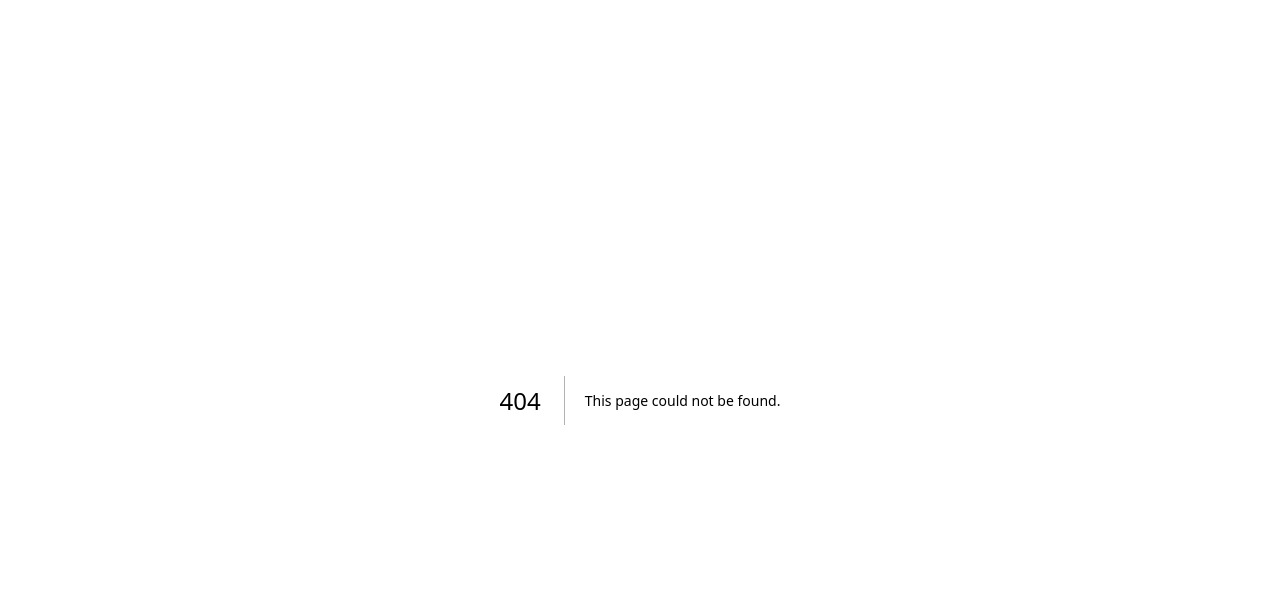
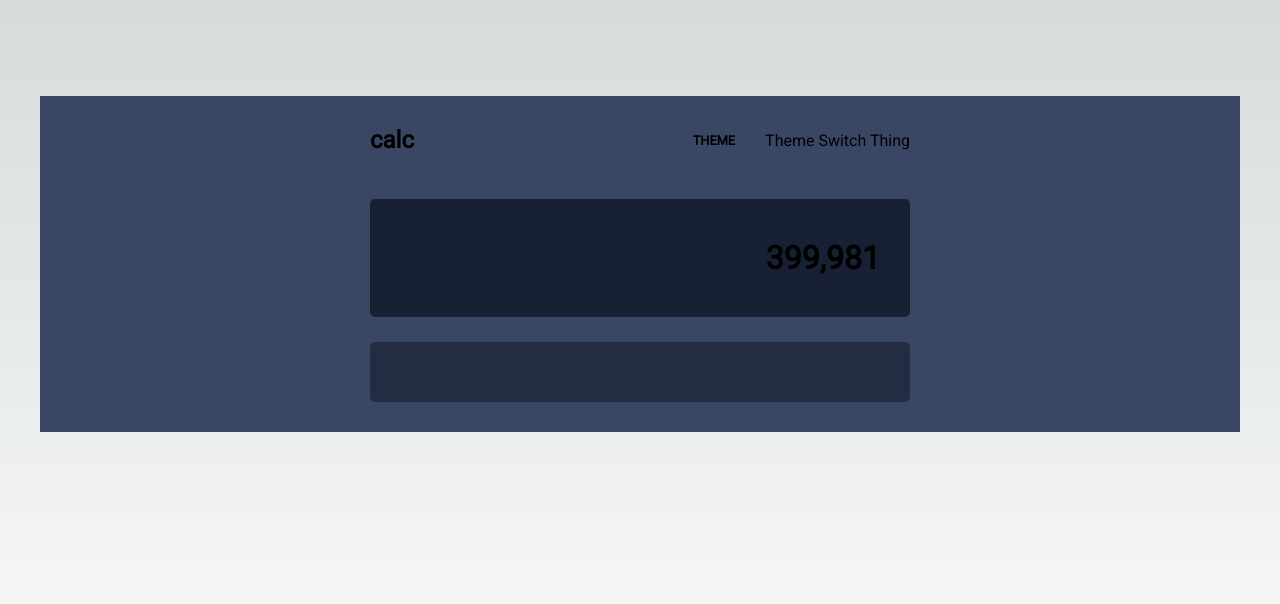
Before and after one commit to spetz83/front-end-mentor, a Next.js app: page /challenges/calculator in a window 1280 px wide. Before the commit this address had no page. Shown: the top 604 px of the page. Built offline with nearby package versions, Linux system fonts and the light colour scheme.

Commit message:
starting shell of calculator

```diff
--- /dev/null
+++ b/pages/challenges/calculator.js
@@ -0,0 +1,22 @@
+import Layout from "@/components/layout";
+import styles from "@/styles/Calculator.module.css";
+
+export default function Calculator() {
+  return (
+    <Layout>
+      <div className={styles.container}>
+        <div className={styles.calculator}>
+          <div className={styles.header}>
+            <h1>calc</h1>
+            <div className={styles.themeSwitcher}>
+              <h2>Theme</h2>
+              <span>Theme Switch Thing</span>
+            </div>
+          </div>
+          <div className={styles.totalContainer}>399,981</div>
+          <div className={styles.keypad}></div>
+        </div>
+      </div>
+    </Layout>
+  );
+}
--- /dev/null
+++ b/styles/Calculator.module.css
@@ -0,0 +1,56 @@
+.container {
+  display: flex;
+  flex-direction: column;
+  align-items: center;
+  justify-content: center;
+  background-color: hsl(222, 26%, 31%);
+  min-width: 1200px;
+  max-width: 1200px;
+  padding: 30px;
+}
+
+.calculator {
+  display: flex;
+  flex-direction: column;
+  gap: 25px;
+  min-width: 540px;
+  max-width: 540px;
+}
+
+.header {
+  display: flex;
+  justify-content: space-between;
+  margin-bottom: 20px;
+}
+
+.header h1 {
+  text-transform: lowercase;
+  font-size: 1.5em;
+}
+
+.themeSwitcher {
+  display: flex;
+  justify-content: space-between;
+  align-items: center;
+  gap: 30px;
+}
+
+.themeSwitcher h2 {
+  text-transform: uppercase;
+  font-size: 0.8rem;
+}
+
+.totalContainer {
+  text-align: right;
+  background-color: hsl(224, 36%, 15%);
+  border-radius: 5px;
+  padding: 40px 30px;
+  font-size: 32px;
+  font-weight: 700;
+}
+
+.keypad {
+  background-color: hsl(223, 31%, 20%);
+  border-radius: 5px;
+  padding: 30px;
+}
```
Also changed, not shown: pages/index.js (+4 -10 lines).
